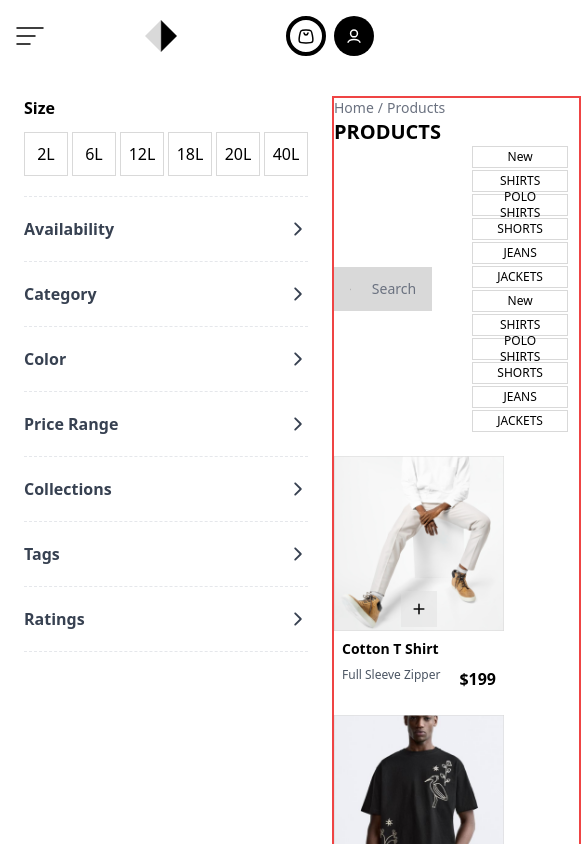
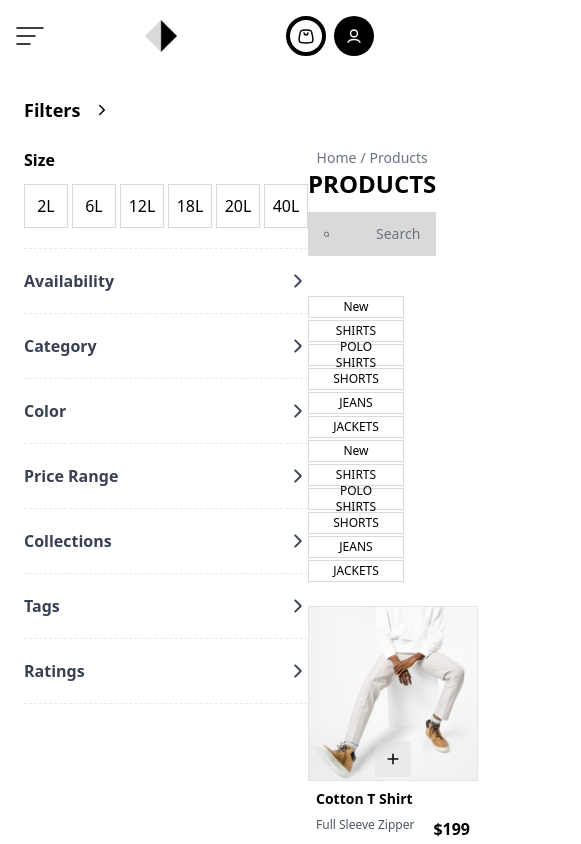
Before and after one commit to Acquaah-Emmanuel-Kofi/fashion-commerce, a Next.js app: page /products in a window 390 px wide. Shown: the top 844 px of the page, 581 px wide, since content can reach past the window. Built offline with nearby package versions, Linux system fonts and the light colour scheme.

Commit message:
feat: implement a toggle filter feature on mobile

```diff
--- a/app/products/page.tsx
+++ b/app/products/page.tsx
@@ -10,6 +10,7 @@ import Image from "next/image";
 import SearchBar from "../shared/components/Searchbar";
 import { useState } from "react";
 import Breadcrumb from "../shared/components/Breadcrumb";
+import { IoIosArrowBack, IoIosArrowForward } from "react-icons/io";
 
 const products = [
   {
@@ -48,13 +49,28 @@ const breadcrumbItems = [
 ];
 
 const Products = () => {
+  const [toggledFilters, setToggledFilters] = useState<boolean>(false);
+  const [isHidden, setIsHidden] = useState(false);
   const [selectedProductType, setSelectedProductType] = useState<string | null>(
     null
   );
 
   const handleSizeClick = (size: string) => {
     setSelectedProductType(size);
-    console.log("Selected size:", size);
+  };
+
+const handleToggleFilter = () => {
+  if (!toggledFilters) {
+    setToggledFilters(true);
+    setTimeout(() => {
+      setIsHidden(true);
+    }, 300);
+  } else {
+    setIsHidden(false);
+    setTimeout(() => {
+      setToggledFilters(false);
+    }, 0);
+  }
 };
 
   return (
@@ -62,25 +78,35 @@ const Products = () => {
       <div className="bg-white">
         <main className="px-6">
           <section aria-labelledby="products-heading" className="pb-24 pt-6">
+            <div className="w-1/4 flex justify-between items-center mb-6">
+              <h2 className="font-semibold text-lg">Filters</h2>
+              <button type="button" onClick={handleToggleFilter} className="block lg:hidden">
+                {toggledFilters ? <IoIosArrowBack /> : <IoIosArrowForward />}
+              </button>
+            </div>
             <div className="flex">
-              <div className="lg:w-1/4 w-full">
+              <div
+                className={`lg:w-1/4 w-full relative transition-transform duration-300 ${
+                  toggledFilters ? "-translate-x-full" : "translate-x-0"
+                } ${isHidden ? "hidden" : ""}`}
+              >
+                <div className="sticky top-6">
                   <Filters filters={filters} />
                 </div>
-
-              <div className="border-2 border-red-500 w-full ml-6">
-                <div>
-                  <div>
-                    <Breadcrumb items={breadcrumbItems} />
               </div>
 
-                  <h1 className="font-semibold text-xl">PRODUCTS</h1>
+              <div className="w-full lg:ml-6">
+                <div className="w-full flex flex-col items-center justify-center mb-3 lg:block">
+                  <Breadcrumb items={breadcrumbItems} />
+                  <h1 className="font-semibold text-2xl">PRODUCTS</h1>
+                </div>
 
-                  <div className="flex items-center gap-10">
-                    <div className="w-2/5">
+                <div className="flex flex-col lg:flex-row items-center gap-10">
+                  <div className="lg:w-2/5 w-full">
                     <SearchBar />
                   </div>
 
-                    <div className=" w-full flex flex-wrap gap-y-[2px] gap-x-4">
+                  <div className="w-full flex flex-wrap gap-y-[2px] gap-x-4">
                     {productTypes.map((type) => (
                       <button
                         key={type}
@@ -97,14 +123,13 @@ const Products = () => {
                     ))}
                   </div>
                 </div>
-                </div>
 
                 <div className="mt-6">
                   <div className="grid lg:grid-cols-3 grid-cols-1 gap-4">
                     {products.map((product) => (
                       <div
                         key={product.id}
-                        className="w-[170px] lg:w-[300px]  bg-white overflow-hidden"
+                        className="w-[170px] lg:w-[300px] bg-white overflow-hidden"
                       >
                         <div className="relative">
                           <Image
```
Lines whose indentation alone changed are shown as unchanged.
